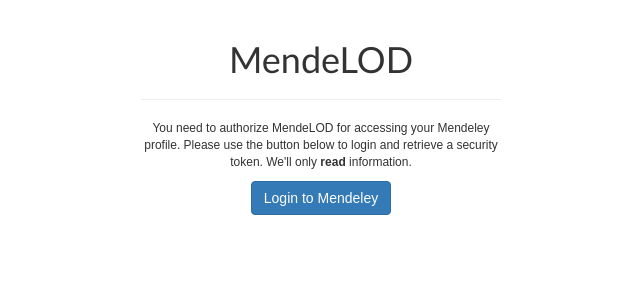
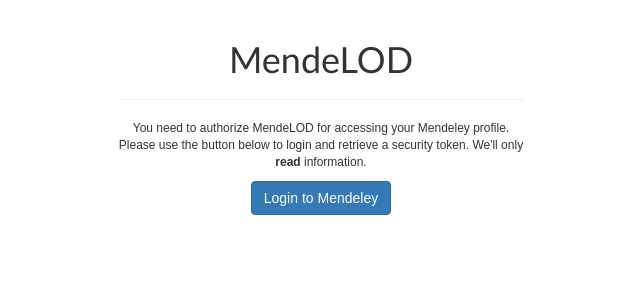
Before and after one commit to Data2Semantics/MendeLOD, a Flask app: template src/mendelod/templates/home.html in a window 1280 px wide. Shown: the top 300 px of the page, without its empty margins (319-959 px from the left). Run offline with Flask 2, Linux system fonts and the light colour scheme; the template is opened without the code that fills it, so the values that code supplies are empty; parts of the project's set-up code (start-up, migrations or seed data) failed here and were passed over; some libraries are stand-ins or nearby versions.

Commit message:
Removed container to increase width for inclusion in iframe

```diff
--- a/src/mendelod/templates/mendelod.html
+++ b/src/mendelod/templates/mendelod.html
@@ -5,11 +5,11 @@
 {% endblock %}
 
 {% block content %}
-  <div class='container'>
+  <!-- <div class='container'> -->
       {% block container %}
 
       {% endblock %}
-  </div>
+  <!-- </div> -->
 {% endblock %}
 
 {% block styles %}
```
